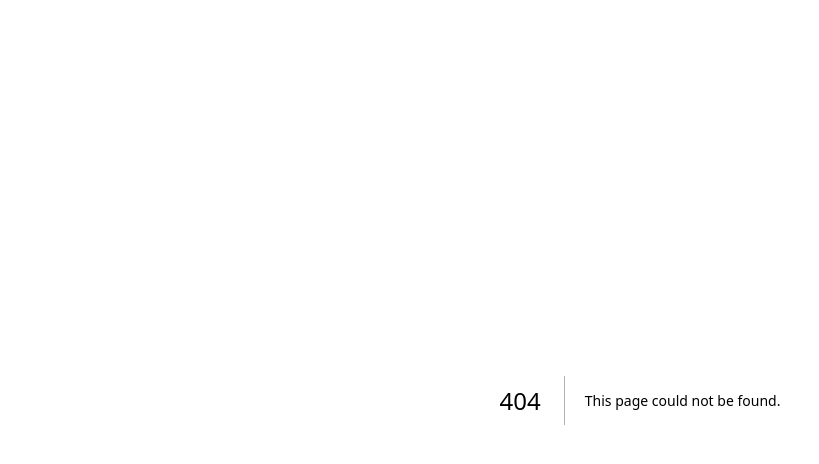
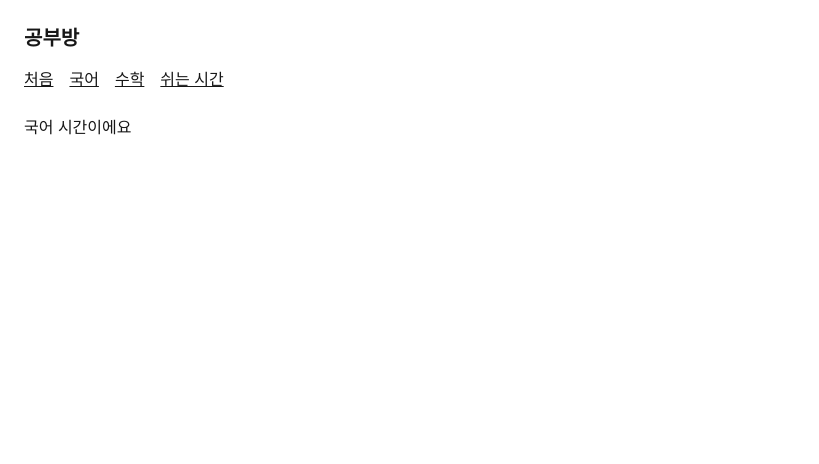
Before and after one commit to soongu/codeit-fs-16-next, a Next.js app in the folder next-lab/: page /p3-03/practice2/korean in a window 1280 px wide. Before the commit this address had no page. Shown: the top 464 px of the page, without its empty margins (0-819 px from the left). Built offline with nearby package versions, Linux system fonts and the light colour scheme.

Commit message:
feat: add Korean, Math, Break, and StudyHome pages with corresponding content and layout

```diff
--- /dev/null
+++ b/next-lab/app/p3-03/practice2/(study)/korean/page.js
@@ -0,0 +1,4 @@
+// ~/next-lab/app/p3-03/practice2/(study)/korean/page.js
+export default function KoreanPage() {
+  return <p>국어 시간이에요</p>;
+}
--- /dev/null
+++ b/next-lab/app/p3-03/practice2/(study)/layout.js
@@ -0,0 +1,33 @@
+// ~/next-lab/app/p3-03/practice2/(study)/layout.js
+import Link from 'next/link';
+
+export default function StudyLayout({ children }) {
+  return (
+    <main className='p-6'>
+      <h2 className='text-xl font-semibold'>공부방</h2>
+      <nav className='mt-4 flex gap-4'>
+        <Link
+          href='/p3-03/practice2'
+          className='underline'>
+          처음
+        </Link>
+        <Link
+          href='/p3-03/practice2/korean'
+          className='underline'>
+          국어
+        </Link>
+        <Link
+          href='/p3-03/practice2/math'
+          className='underline'>
+          수학
+        </Link>
+        <Link
+          href='/p3-03/practice2/break'
+          className='underline'>
+          쉬는 시간
+        </Link>
+      </nav>
+      <div className='mt-6'>{children}</div>
+    </main>
+  );
+}
--- /dev/null
+++ b/next-lab/app/p3-03/practice2/(study)/math/page.js
@@ -0,0 +1,4 @@
+// ~/next-lab/app/p3-03/practice2/(study)/math/page.js
+export default function MathPage() {
+  return <p>수학 시간이에요</p>;
+}
--- /dev/null
+++ b/next-lab/app/p3-03/practice2/(study)/page.js
@@ -0,0 +1,4 @@
+// ~/next-lab/app/p3-03/practice2/(study)/page.js
+export default function StudyHomePage() {
+  return <p>과목을 골라보세요</p>;
+}
--- /dev/null
+++ b/next-lab/app/p3-03/practice2/break/page.js
@@ -0,0 +1,4 @@
+// ~/next-lab/app/p3-03/practice2/break/page.js
+export default function BreakPage() {
+  return <p className='p-6'>쉬는 시간이에요</p>;
+}
```
